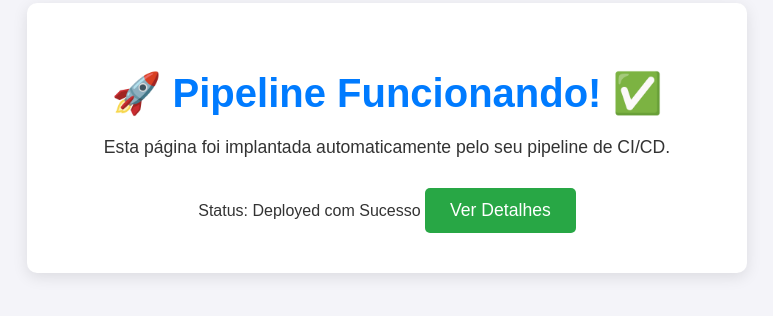
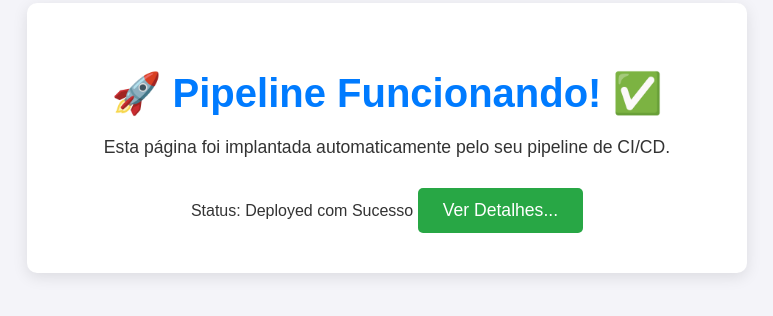
Before and after one commit to PriiSilva/landing-page-teste, a plain HTML site: page index.html in a window 1280 px wide. Shown: the part 262-578 px from the top of the page, without its empty margins (253-1026 px from the left). Drawn offline with Linux system fonts and the light colour scheme.

Commit message:
alteração do projeto

```diff
--- a/index.html
+++ b/index.html
@@ -14,7 +14,7 @@
         <span id="build-version-tag" data-testid="version-tag">
             Status: Deployed com Sucesso
         </span>
-        <button class="cta-button">Ver Detalhes</button>
+        <button class="cta-button">Ver Detalhes...</button>
     </div>
 </body>
 </html>
```
